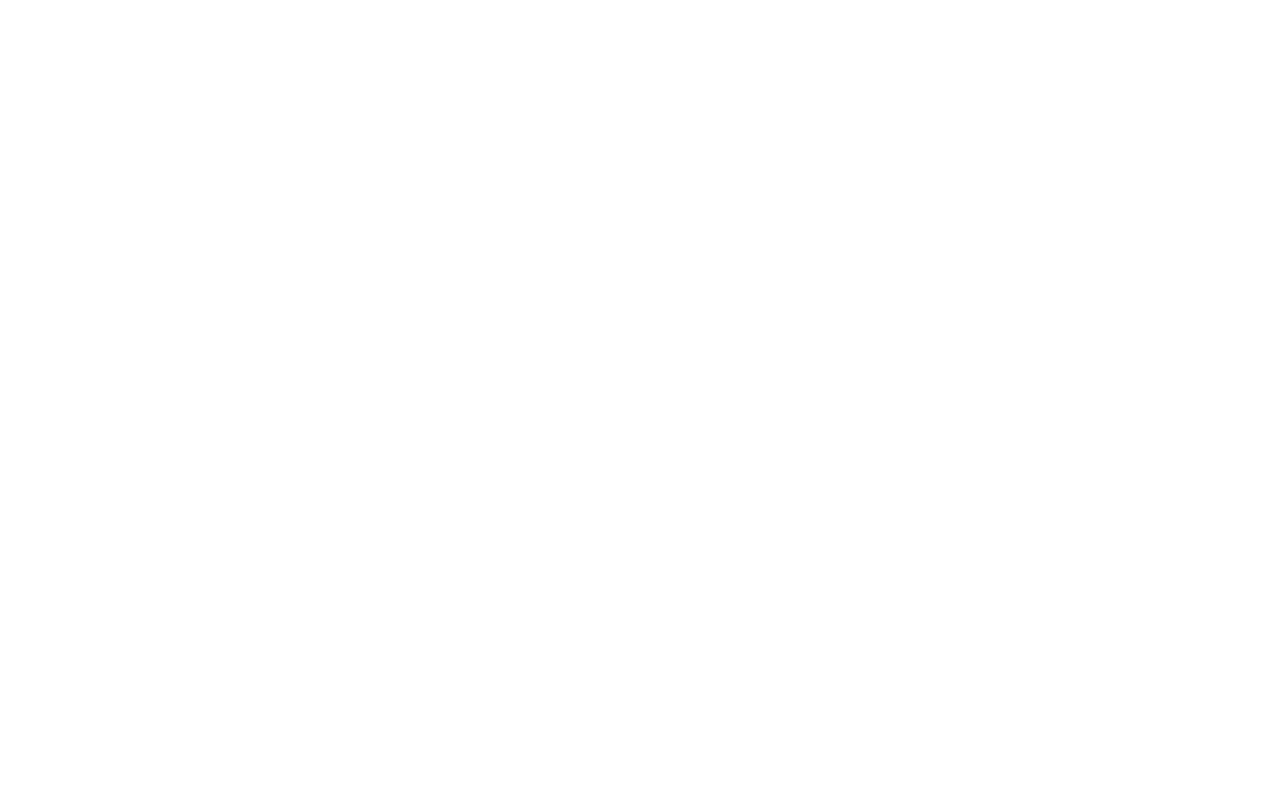
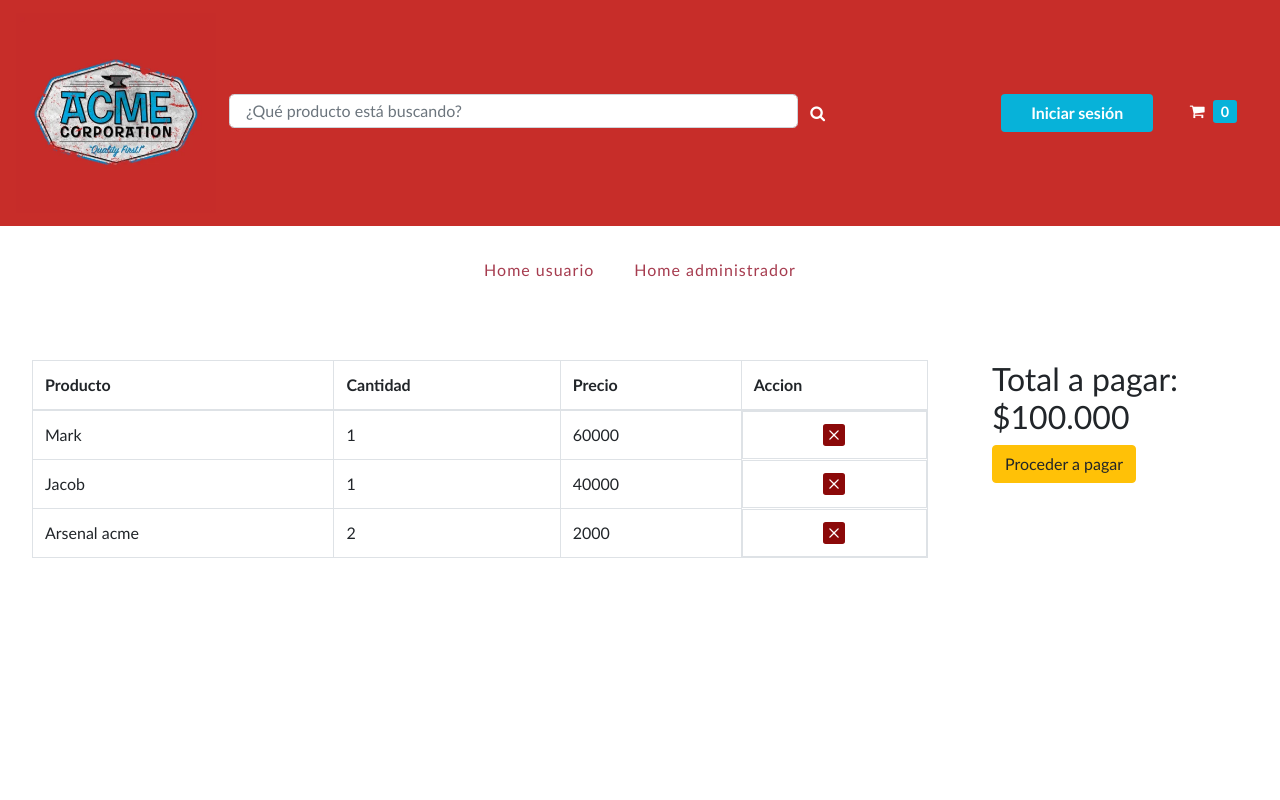
Before and after one commit to ACME-revolution/ACME-Developers-ciclo-4a-MinTIC2022, a React (Create React App) app in the folder front/: page /carrito in a window 1280 px wide. Before the commit this address had no page. Shown: the top 800 px of the page. Built offline with nearby package versions, Linux system fonts and the light colour scheme; a web font is replaced by a local one.

Commit message:
subiendo ultimos cambios para el segundo sprint - pagina funcional

```diff
--- a/front/src/App.jsx
+++ b/front/src/App.jsx
@@ -3,16 +3,15 @@ import {
   Routes,
   Route
 } from 'react-router-dom';
-
 // Layout
 import Layout from './layout/Layout';
-
 //Componentes
 import './styles/App.css';
 import ListaProductos from './components/ListaProductos';
 import ListaArticulos from './components/ListaArticulos';
 import DetalleArticulo from './components/DetalleArticulo';
 import AddProductos from './components/AddProductos';
+import Carrito from './components/Carrito';
 
 function App() {
   return (
@@ -26,6 +25,7 @@ function App() {
             <Route path='ListaArticulos' element={<ListaArticulos/>}/>
             <Route path='Articulo/:id' element={<DetalleArticulo />}/>
             <Route path='AddProductos' element={<AddProductos />}/>
+            <Route path='carrito' element={<Carrito />}/>
           </Route>
         </Routes>
       </Router>
--- a/front/src/components/AddProductos.js
+++ b/front/src/components/AddProductos.js
@@ -8,7 +8,7 @@ const AddProductos = () => {
                 <form action="">
                     <div className='inputBox'>
                         <span className='etiqueta'>Agregar imagen:</span>
-                        <img className='imgForm' src='.\images\addimg.jpg' alt="Producto1"></img>
+                        <input accept="image/*" type="file" multiple></input>
                         <span className='etiqueta'>Nombre del producto:</span>
                         <input className='cajon' type='text' placeholder='Escriba el nombre del producto'></input>
                         <span className='etiqueta'>Descripción:</span>
--- a/front/src/components/Cabecera.js
+++ b/front/src/components/Cabecera.js
@@ -1,4 +1,5 @@
 import React, { Fragment, useState } from 'react'
+import { Link } from 'react-router-dom';
 
 const Cabecera = () => {
   const [numeroItemsCarrito, setNumeroItemsCarrito] = useState(0);
@@ -30,7 +31,7 @@ const Cabecera = () => {
                 <div className="col-12 col-md-3 mt-4 mt-md-0 text-center">
                     <span><button className='btn' id="login_btn">Iniciar sesión</button></span>
                     &nbsp; &nbsp; &nbsp; &nbsp; &nbsp;
-                    <i className="fa fa-shopping-cart fa-1x text-white" aria-hidden="false"></i>
+                    <Link to={`/carrito`}><i className="fa fa-shopping-cart fa-1x text-white" aria-hidden="false"></i></Link>
                     &nbsp;
                     <span className='ml-1' id="cart_count">{numeroItemsCarrito}</span>
                 </div>
--- /dev/null
+++ b/front/src/components/Carrito.js
@@ -0,0 +1,70 @@
+import React , {Fragment}  from 'react'
+
+function deleteProduct() {
+    alert("producto sacado de la lista")
+}
+
+export const Carrito = () => {
+    return (
+    <Fragment>
+      <div className='container-cart'>
+        <div className='container-table'>
+            <table class="table table-bordered">
+            <thead>
+                <tr>
+                    <th scope="col">Producto</th>
+                    <th scope="col">Cantidad</th>
+                    <th scope="col">Precio</th>
+                    <th scope="col">Accion</th>
+                </tr>
+            </thead>
+            <tbody>
+                <tr>
+                    <td>Mark</td>
+                    <td>1</td>
+                    <td>60000</td>
+                    <td className='color-icon'>
+                      <div>
+                        <svg onClick={deleteProduct} xmlns="http://www.w3.org/2000/svg" width="22" height="22" fill="currentColor" class="bi bi-x-square-fill" viewBox="0 0 16 16">
+  <path d="M2 0a2 2 0 0 0-2 2v12a2 2 0 0 0 2 2h12a2 2 0 0 0 2-2V2a2 2 0 0 0-2-2H2zm3.354 4.646L8 7.293l2.646-2.647a.5.5 0 0 1 .708.708L8.707 8l2.647 2.646a.5.5 0 0 1-.708.708L8 8.707l-2.646 2.647a.5.5 0 0 1-.708-.708L7.293 8 4.646 5.354a.5.5 0 1 1 .708-.708z"/>
+                        </svg>
+                      </div>
+                    </td>
+                </tr>
+                <tr>
+                    <td>Jacob</td>
+                    <td>1</td>
+                    <td>40000</td>
+                    <td className='color-icon'>
+                      <div>
+                        <svg onClick={deleteProduct} xmlns="http://www.w3.org/2000/svg" width="22" height="22" fill="currentColor" class="bi bi-x-square-fill" viewBox="0 0 16 16">
+  <path d="M2 0a2 2 0 0 0-2 2v12a2 2 0 0 0 2 2h12a2 2 0 0 0 2-2V2a2 2 0 0 0-2-2H2zm3.354 4.646L8 7.293l2.646-2.647a.5.5 0 0 1 .708.708L8.707 8l2.647 2.646a.5.5 0 0 1-.708.708L8 8.707l-2.646 2.647a.5.5 0 0 1-.708-.708L7.293 8 4.646 5.354a.5.5 0 1 1 .708-.708z"/>
+                        </svg>
+                      </div>
+                    </td>
+                </tr>
+                <tr>
+                    <td>Arsenal acme</td>
+                    <td>2</td>
+                    <td>2000</td>
+                    <td className='color-icon'>
+                      <div>
+                        <svg onClick={deleteProduct} xmlns="http://www.w3.org/2000/svg" width="22" height="22" fill="currentColor" class="bi bi-x-square-fill" viewBox="0 0 16 16">
+  <path d="M2 0a2 2 0 0 0-2 2v12a2 2 0 0 0 2 2h12a2 2 0 0 0 2-2V2a2 2 0 0 0-2-2H2zm3.354 4.646L8 7.293l2.646-2.647a.5.5 0 0 1 .708.708L8.707 8l2.647 2.646a.5.5 0 0 1-.708.708L8 8.707l-2.646 2.647a.5.5 0 0 1-.708-.708L7.293 8 4.646 5.354a.5.5 0 1 1 .708-.708z"/>
+                        </svg>
+                      </div>
+                    </td>
+                </tr>
+            </tbody>
+        </table>
+        </div>
+        <div className='container-pago'>
+            <h2>Total a pagar: $100.000</h2>
+            <button onClick={deleteProduct} type="button" class="btn btn-warning">Proceder a pagar</button>
+        </div>
+      </div>
+    </Fragment>
+    )
+}
+
+export default Carrito;
--- a/front/src/components/ListaProductos.js
+++ b/front/src/components/ListaProductos.js
@@ -1,11 +1,26 @@
 import React, { Fragment } from 'react'
+import { Link } from 'react-router-dom'
+
+
+function agregarProduct() {
+    alert("producto agregado correctamente")
+}
+function listarProductVendidos() {
+    alert("listando productos vendidos")
+}
+function modificarProduct() {
+    alert("producto modificado")
+}
+function deleteProduct() {
+    alert("producto eliminado")
+}
 
 const ListaProductos = () => {
   return (
     <Fragment>
         <section className='btn-admin'>
-        <button href='http://localhost:3000' className='btn' id="view_btn">Agregar productos</button>
-        <button href='http://localhost:3000' className='btn' id="view_btn">Lista de ventas</button>
+        <Link className='btn' id="view_btn" to={`/AddProductos`}>Agregar productos</Link>
+        <button onClick={listarProductVendidos} className='btn' id="view_btn">Lista de ventas</button>
         </section>
         <section id="productos" className='container mt-5'>
                 <div className='row'>
@@ -23,9 +38,9 @@ const ListaProductos = () => {
                                     <p className='stock'>10 ítems disponibles</p>
                                 </div>
                                 <p className='card-text'>$72.000</p>
-                                <a href='http://localhost:3000' id="view_btn" className='btn btn-block'>
+                                <a onClick={modificarProduct} id="view_btn" className='btn btn-block'>
                                     Modificar</a>
-                                <a href='http://localhost:3000' id="view_btn" className='btn btn-block'>
+                                <a onClick={deleteProduct} id="view_btn" className='btn btn-block'>
                                     Eliminar</a>
                             </div>
                         </div>
@@ -45,9 +60,9 @@ const ListaProductos = () => {
                                     <p className='stock'>10 ítems disponibles</p>
                                 </div>
                                 <p className='card-text'>$72.000</p>
-                                <a href='http://localhost:3000' id="view_btn" className='btn btn-block'>
+                                <a onClick={modificarProduct} id="view_btn" className='btn btn-block'>
                                     Modificar</a>
-                                <a href='http://localhost:3000' id="view_btn" className='btn btn-block'>
+                                <a onClick={deleteProduct} id="view_btn" className='btn btn-block'>
                                     Eliminar</a>
                             </div>
                         </div>
@@ -67,9 +82,9 @@ const ListaProductos = () => {
                                     <p className='stock'>10 ítems disponibles</p>
                                 </div>
                                 <p className='card-text'>$72.000</p>
-                                <a href='http://localhost:3000' id="view_btn" className='btn btn-block'>
+                                <a onClick={modificarProduct} id="view_btn" className='btn btn-block'>
                                     Modificar</a>
-                                <a href='http://localhost:3000' id="view_btn" className='btn btn-block'>
+                                <a onClick={deleteProduct} id="view_btn" className='btn btn-block'>
                                     Eliminar</a>
                             </div>
                         </div>
@@ -89,9 +104,9 @@ const ListaProductos = () => {
                                     <p className='stock'>10 ítems disponibles</p>
                                 </div>
                                 <p className='card-text'>$72.000</p>
-                                <a href='http://localhost:3000' id="view_btn" className='btn btn-block'>
+                                <a onClick={modificarProduct} id="view_btn" className='btn btn-block'>
                                     Modificar</a>
-                                <a href='http://localhost:3000' id="view_btn" className='btn btn-block'>
+                                <a onClick={deleteProduct} id="view_btn" className='btn btn-block'>
                                     Eliminar</a>
                             </div>
                         </div>
--- a/front/src/styles/App.css
+++ b/front/src/styles/App.css
@@ -125,7 +125,6 @@ nav {
 
 
 
-
 /* Tamaño de imagen producto */
 .card-img-top {
   width: 200px;
@@ -237,3 +236,35 @@ footer {
   padding-left: 10rem;
   padding-right: 10rem;
 }
+
+/*CARRITO DE COMPRAS:*/
+
+.container-cart{
+  display: flex;
+  justify-content: space-around;
+  align-items: flex-start;
+  width: 100%;
+  height: 100vh;
+  padding-top: 30px;
+}
+.container-table{
+    background-color:white;
+    width: 70%;
+}
+.container-table .color-icon{
+  width: 100%;
+  height: 100%;
+  color: rgb(139, 9, 9);
+  display: flex;
+  justify-content: center;
+}
+.container-table .color-icon div{
+  cursor: pointer;
+  width: 50%;
+  display: flex;
+  justify-content: center;
+}
+
+.container-pago{
+  width: 20%;
+}
```
Also changed, not shown: 1 other file (tests, documents, lock files or other folders).
